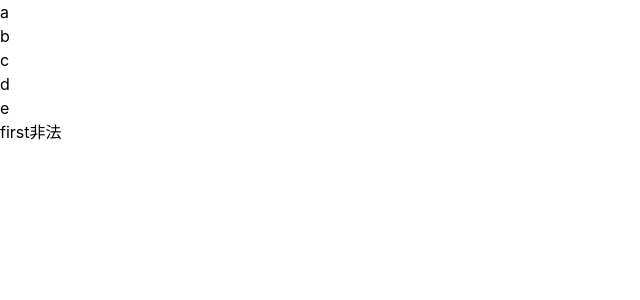
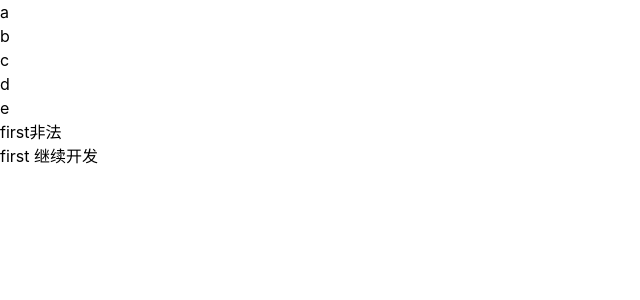
Before and after one commit to lemonkang/fincesecond, a React (Create React App) app: page / in a window 1280 px wide. Shown: the top 300 px of the page, without its empty margins (0-640 px from the left). Built offline with nearby package versions, Linux system fonts and the light colour scheme.

Commit message:
continue code

```diff
--- a/src/App.tsx
+++ b/src/App.tsx
@@ -12,6 +12,7 @@ export const App = () => {
 
     </ul>
     <div>first非法</div>
+    <div>first 继续开发</div>
   </div>
   )
 }
```
